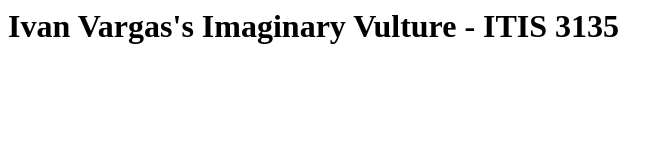
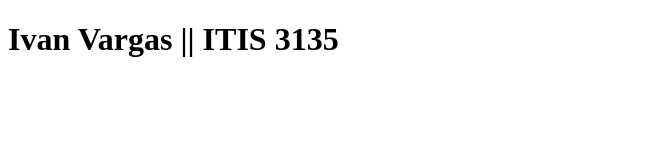
Before and after one commit to IvanVC2023/IvanVC2023.github.io, a plain HTML site: page itis3135/index.html in a window 1280 px wide. Shown: the whole page, without its empty margins (0-672 px from the left). Drawn offline with Linux system fonts and the light colour scheme.

Commit message:
Update index.html

```diff
--- a/itis3135/index.html
+++ b/itis3135/index.html
@@ -1 +1,15 @@
-<h1>Ivan Vargas's Imaginary Vulture - ITIS 3135 </h1>
+<!DOCTYPE html>
+<html lang="en">
+<head>
+    <meta charset="UTF-8">
+    <meta name="viewport" content="width=device-width, initial-scale=1.0">
+    <title>Ivan Vargas || ITIS 3135 Homepage</title>
+</head>
+<body>
+    <header>
+        <h1>Ivan Vargas || ITIS 3135</h1>
+        <href = "./"
+    </header>
+
+</body>
+</html>
```
